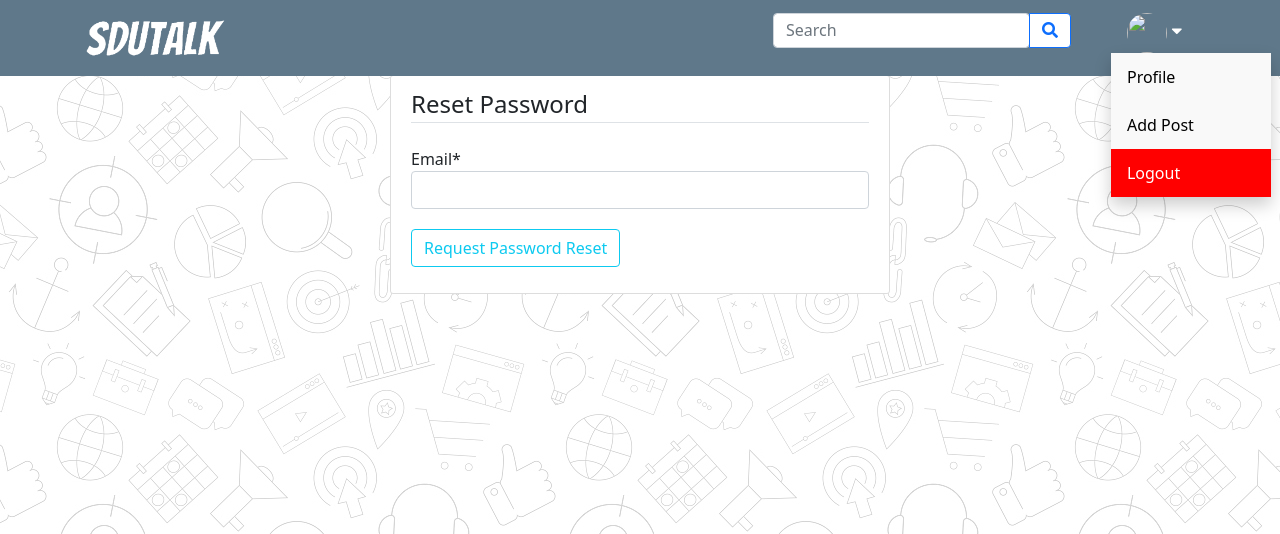
After one commit to sdu-be-22/SDUTalk, a Django app: page /password-reset/ in a window 1280 px wide, after a click that opens the changed part. The commit adds this page. Shown: the top 534 px of the page. Run offline with Django 4.2, Linux system fonts and the light colour scheme; a user stored in the database is signed in; data comes from the database, SQL or seed files in the repository; some libraries are stand-ins or nearby versions.

Commit message:
added password reset and some css

```diff
--- a/main/static/main/css/main.css
+++ b/main/static/main/css/main.css
@@ -1,6 +1,5 @@
 body {
     background-image: url('backg.jpg');
-
   }
 
 
@@ -143,9 +142,12 @@ a.article-title:hover {
 
 .dropdown-content a:active {
   background-color: #ddd;
-  color: black;
+  color: darkred;
 }
-
+a.logout{
+    background-color: red;
+        color: #ffffff;
+}
 .show {
   display: block;
 }
--- a/main/templates/main/layout.html
+++ b/main/templates/main/layout.html
@@ -19,8 +19,11 @@
 <header class="site-header">
     <nav class="navbar navbar-expand-md navbar-dark bg-steel fixed-top">
         <div class="container">
-          <a class="navbar-brand mr-4 logo" href="{% url 'home' %}"><img style="height: 50px" class = "logo-img" src="{% static 'main/img/logo.png' %}" alt=""></a>
-          <button class="navbar-toggler" type="button" data-toggle="collapse" data-target="#navbarToggle" aria-controls="navbarToggle" aria-expanded="false" aria-label="Toggle navigation">
+            <a class="navbar-brand mr-4 logo" href="{% url 'home' %}"><img style="height: 50px" class="logo-img"
+                                                                           src="{% static 'main/img/logo.png' %}"
+                                                                           alt=""></a>
+            <button class="navbar-toggler" type="button" data-toggle="collapse" data-target="#navbarToggle"
+                    aria-controls="navbarToggle" aria-expanded="false" aria-label="Toggle navigation">
                 <span class="navbar-toggler-icon"></span>
             </button>
             <div class="collapse navbar-collapse" id="navbarToggle">
@@ -28,27 +31,29 @@
                 </div>
 
                 <div class="navbar-nav nav99">
-                <form method="POST" action = "{% url 'search' %}">
+                    <form method="POST" action="{% url 'search' %}">
                         {% csrf_token %}
                         <div class="input-group search-bar">
 
-                  <input type="search" class="form-control rounded search-field" placeholder="Search" aria-label="Search" aria-describedby="search-addon" name = "searched" />
-                    <button style="margin-right: 40px"  class="btn btn-outline-primary search-btn"><i class="fas fa-search"></i></button>
+                            <input type="search" class="form-control rounded search-field" placeholder="Search"
+                                   aria-label="Search" aria-describedby="search-addon" name="searched"/>
+                            <button style="margin-right: 40px" class="btn btn-outline-primary search-btn"><i
+                                    class="fas fa-search"></i></button>
                         </div>
                     </form>
 
                     {% if user.is_authenticated %}
                     <div class="dropdown">
-                    <a class="dropbtn" onclick="myFunction()"> <img class="rounded-circle nav-account-img" src="{{user.profile.image.url}}">
+                        <a class="dropbtn" onclick="myFunction()"> <img class="rounded-circle nav-account-img"
+                                                                        src="{{user.profile.image.url}}">
                             <i class="fa fa-caret-down"></i>
                         </a>
-                    <div id = "myDropdown" class="dropdown-content">
+                        <div id="myDropdown" class="dropdown-content">
                             <a href="{% url 'profile' %}">Profile</a>
                             <a href="{% url 'post_create' %}">Add Post</a>
-                      <a href="#">Link 3</a>
+                            <a class="logout" href="{% url 'logout' %}">Logout</a>
                         </div>
                     </div>
-                <a class="nav-item nav-link" href="{% url 'logout' %}">Logout</a>
                     {% else %}
                     <a class="nav-item nav-link" href="{% url 'login' %}">Login</a>
                     <a class="nav-item nav-link" href="{% url 'register' %}">Register</a>
@@ -69,14 +74,19 @@
     {% block content %}
     {% endblock %}
 </main>
-  <script src="https://code.jquery.com/jquery-3.2.1.slim.min.js" integrity="sha384-KJ3o2DKtIkvYIK3UENzmM7KCkRr/rE9/Qpg6aAZGJwFDMVNA/GpGFF93hXpG5KkN" crossorigin="anonymous"></script>
-    <script src="https://cdnjs.cloudflare.com/ajax/libs/popper.js/1.12.9/umd/popper.min.js" integrity="sha384-ApNbgh9B+Y1QKtv3Rn7W3mgPxhU9K/ScQsAP7hUibX39j7fakFPskvXusvfa0b4Q" crossorigin="anonymous"></script>
-    <script src="https://maxcdn.bootstrapcdn.com/bootstrap/4.0.0/js/bootstrap.min.js" integrity="sha384-JZR6Spejh4U02d8jOt6vLEHfe/JQGiRRSQQxSfFWpi1MquVdAyjUar5+76PVCmYl" crossorigin="anonymous"></script>
+<script src="https://code.jquery.com/jquery-3.2.1.slim.min.js"
+        integrity="sha384-KJ3o2DKtIkvYIK3UENzmM7KCkRr/rE9/Qpg6aAZGJwFDMVNA/GpGFF93hXpG5KkN"
+        crossorigin="anonymous"></script>
+<script src="https://cdnjs.cloudflare.com/ajax/libs/popper.js/1.12.9/umd/popper.min.js"
+        integrity="sha384-ApNbgh9B+Y1QKtv3Rn7W3mgPxhU9K/ScQsAP7hUibX39j7fakFPskvXusvfa0b4Q"
+        crossorigin="anonymous"></script>
+<script src="https://maxcdn.bootstrapcdn.com/bootstrap/4.0.0/js/bootstrap.min.js"
+        integrity="sha384-JZR6Spejh4U02d8jOt6vLEHfe/JQGiRRSQQxSfFWpi1MquVdAyjUar5+76PVCmYl"
+        crossorigin="anonymous"></script>
 <script>
         function myFunction() {
   document.getElementById("myDropdown").classList.toggle("show");
 }
-
         window.onclick = function(event) {
   if (!event.target.matches('.dropbtn')) {
     var dropdowns = document.getElementsByClassName("dropdown-content");
@@ -89,6 +99,7 @@ window.onclick = function(event) {
     }
   }
 }
+
 </script>
 </body>
 </html>
--- /dev/null
+++ b/main/templates/main/password_reset.html
@@ -0,0 +1,16 @@
+{% extends "main/layout.html" %}
+{% load crispy_forms_tags %}
+{% block content %}
+    <div class="content-section">
+        <form method="POST">
+            {% csrf_token %}
+            <fieldset class="form-group">
+                <legend class="border-bottom mb-4">Reset Password</legend>
+                {{ form|crispy }}
+            </fieldset>
+            <div class="form-group">
+                <button style="margin-top: 20px" class="btn btn-outline-info" type="submit">Request Password Reset</button>
+            </div>
+        </form>
+    </div>
+{% endblock content %}
--- /dev/null
+++ b/main/templates/main/password_reset_done.html
@@ -0,0 +1,6 @@
+{% extends "main/layout.html" %}
+{% block content %}
+    <div class="alert alert-info">
+        Check your email to reset your password
+    </div>
+{% endblock content %}
```
Also changed, not shown: main/templates/main/password_reset_confirm.html (added, +16 -0 lines), main/static/main/css/backg.jpg (added). Lines whose indentation alone changed are shown as unchanged.
